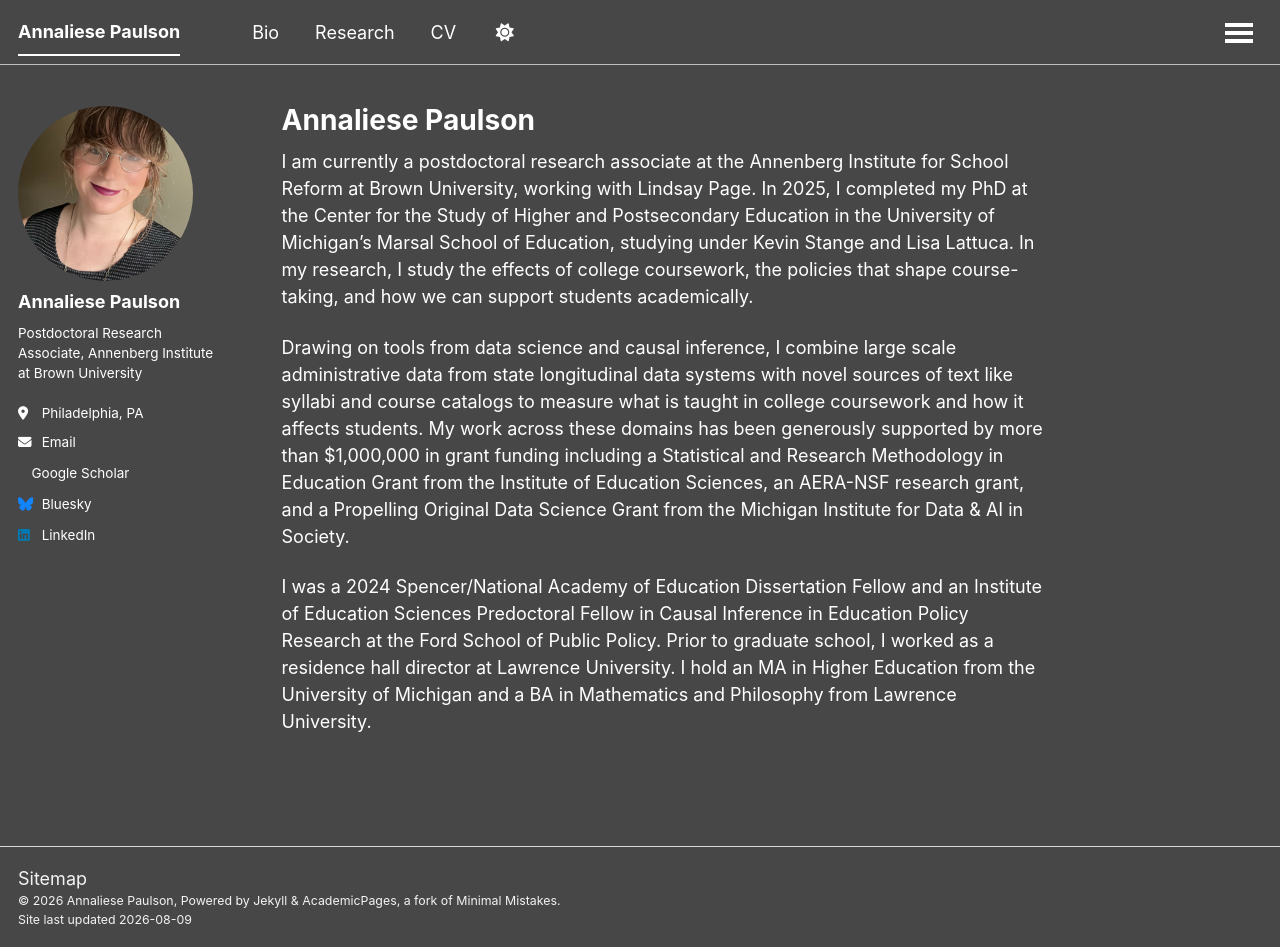
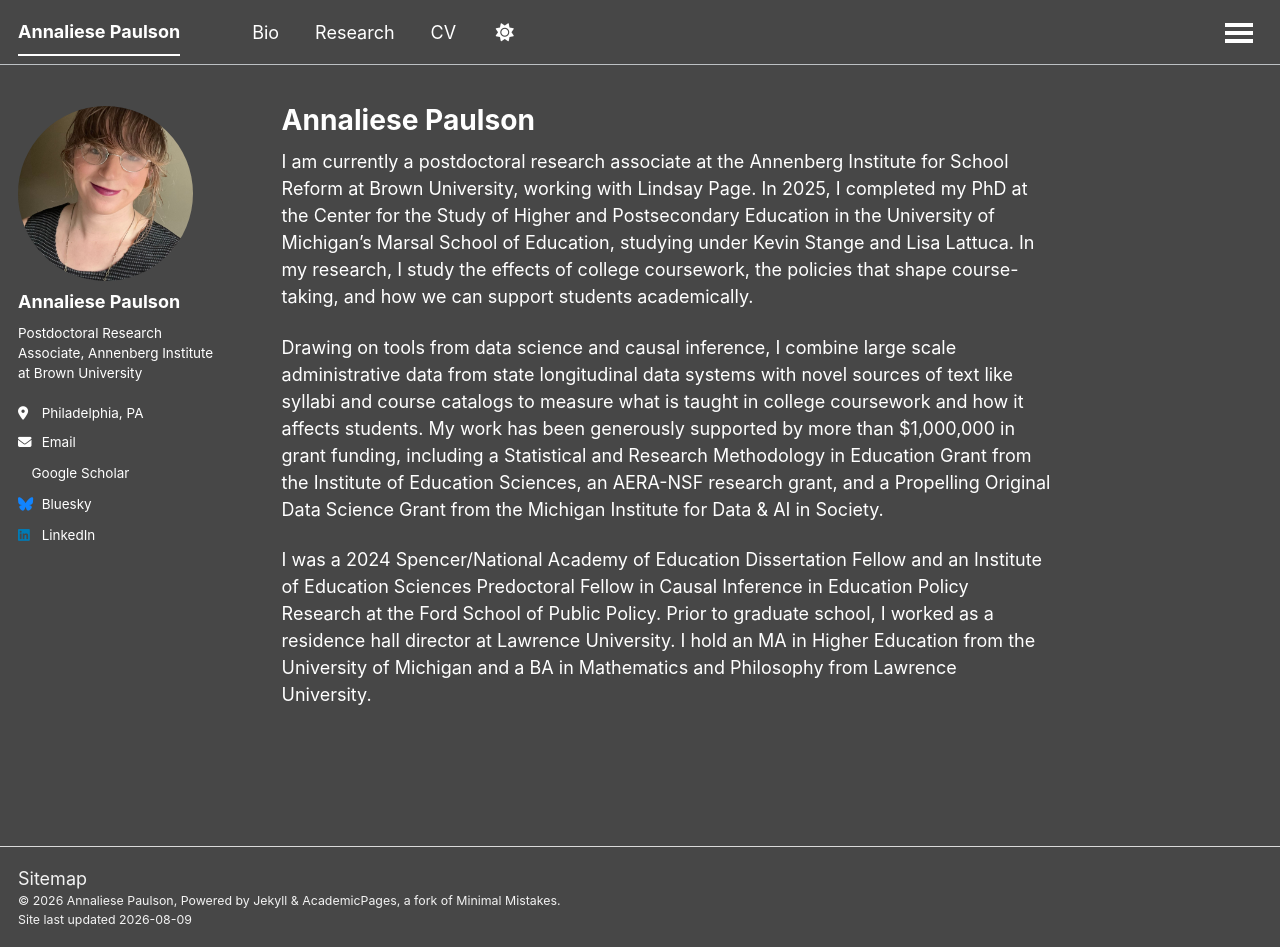
Before and after one commit to annaliesepaulson/annaliesepaulson.github.io, a Jekyll site: the page built from _pages/about.md, in a window 1280 px wide and 947 px high. Built offline with Jekyll 4.4.1, drawn with Linux system fonts in a browser that asks for light colours; a script that is not in the unit is left out; a style sheet for code colours, icons or effects is not loaded.

Commit message:
Update CV

```diff
--- a/_pages/about.md
+++ b/_pages/about.md
@@ -10,6 +10,6 @@ redirect_from:
 
 I am currently a postdoctoral research associate at the Annenberg Institute for School Reform at Brown University, working with Lindsay Page. In 2025, I completed my PhD at the Center for the Study of Higher and Postsecondary Education in the University of Michigan's Marsal School of Education, studying under Kevin Stange and Lisa Lattuca. In my research, I study the effects of college coursework, the policies that shape course-taking, and how we can support students academically.
 
-Drawing on tools from data science and causal inference, I combine large scale administrative data from state longitudinal data systems with novel sources of text like syllabi and course catalogs to measure what is taught in college coursework and how it affects students. My work across these domains has been generously supported by more than $1,000,000 in grant funding including a Statistical and Research Methodology in Education Grant from the Institute of Education Sciences, an AERA-NSF research grant, and a Propelling Original Data Science Grant from the Michigan Institute for Data & AI in Society.
+Drawing on tools from data science and causal inference, I combine large scale administrative data from state longitudinal data systems with novel sources of text like syllabi and course catalogs to measure what is taught in college coursework and how it affects students. My work has been generously supported by more than $1,000,000 in grant funding, including a Statistical and Research Methodology in Education Grant from the Institute of Education Sciences, an AERA-NSF research grant, and a Propelling Original Data Science Grant from the Michigan Institute for Data & AI in Society.
 
 I was a 2024 Spencer/National Academy of Education Dissertation Fellow and an Institute of Education Sciences Predoctoral Fellow in Causal Inference in Education Policy Research at the Ford School of Public Policy. Prior to graduate school, I worked as a residence hall director at Lawrence University. I hold an MA in Higher Education from the University of Michigan and a BA in Mathematics and Philosophy from Lawrence University.
```
